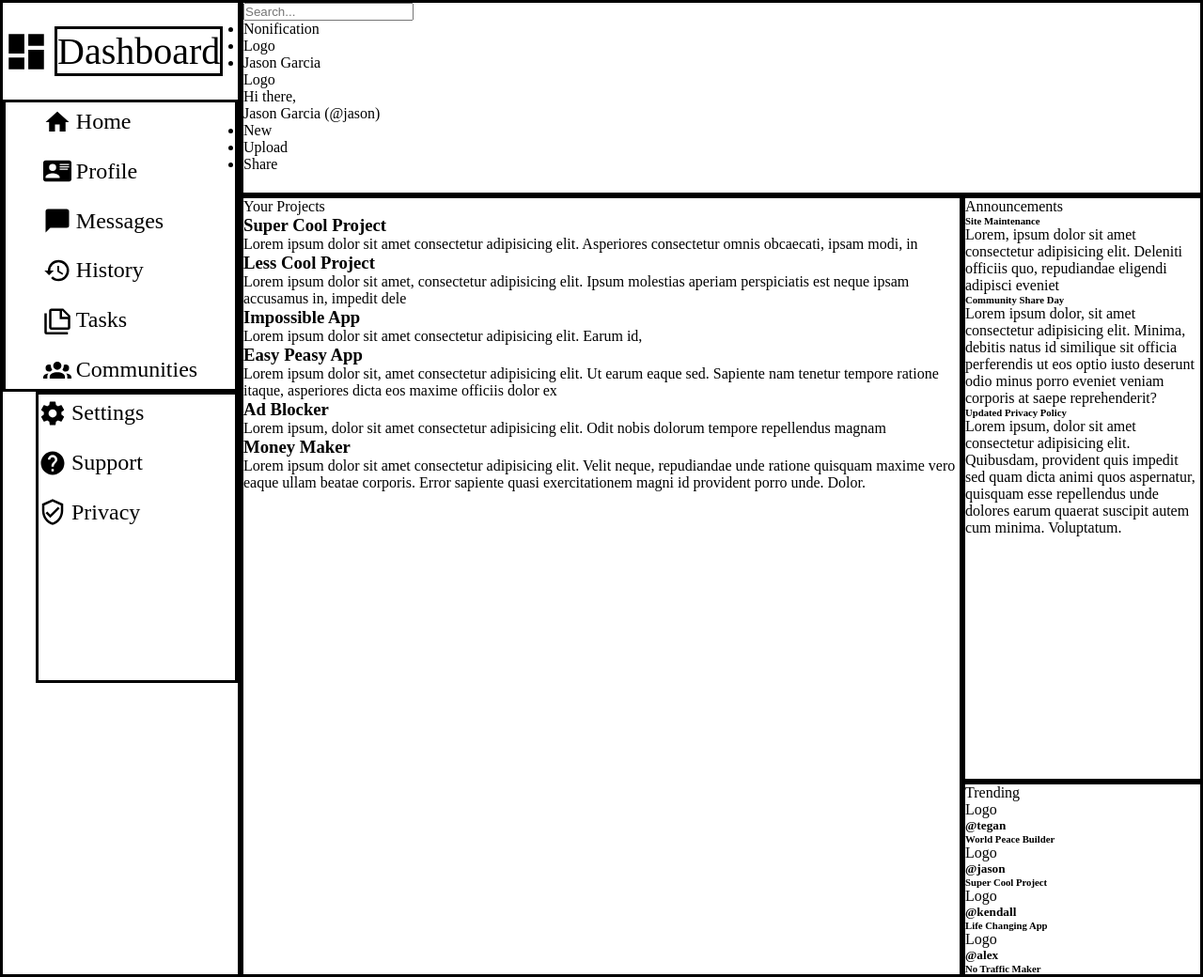
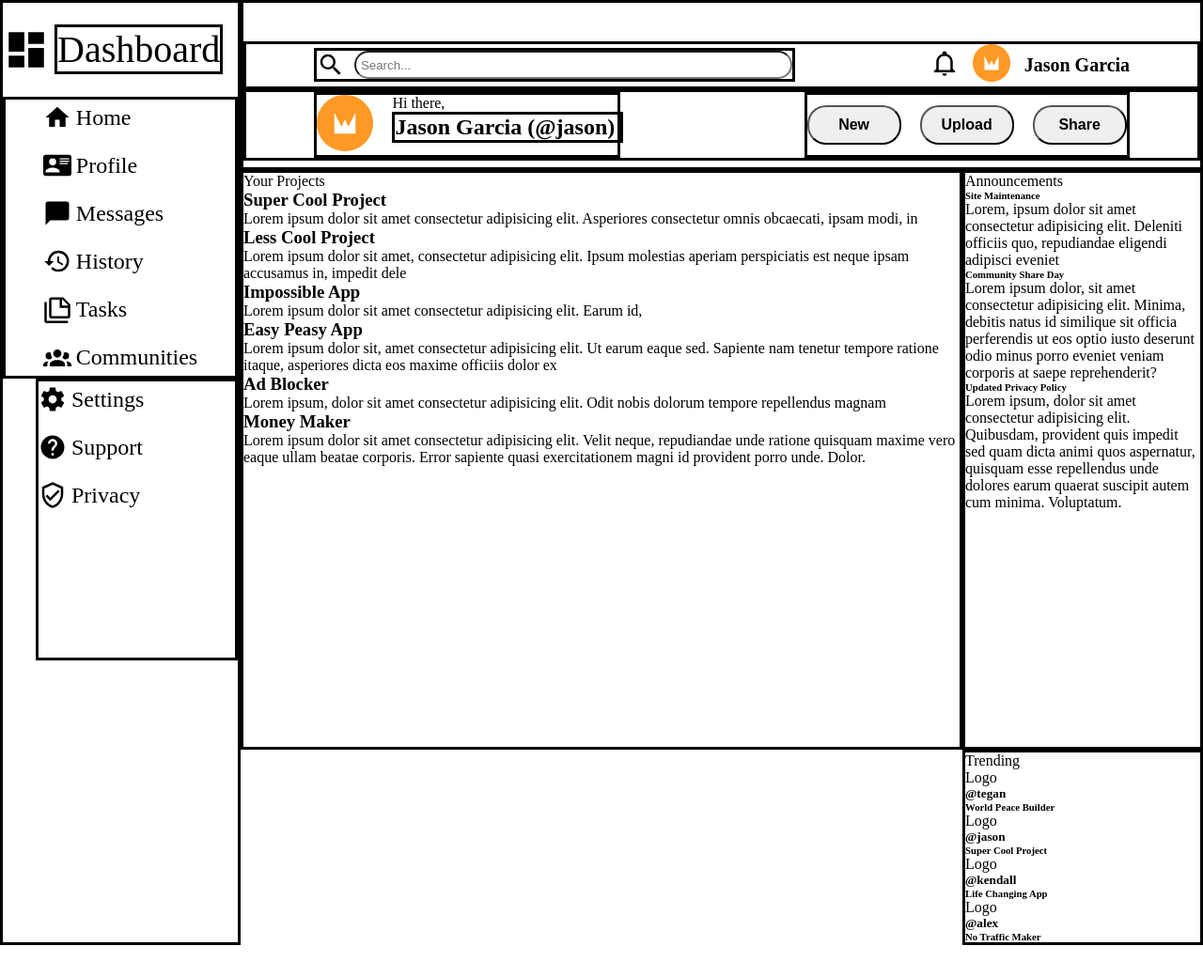
Before and after one commit to JasonG7354/Dashboard, a plain HTML site: page index.html in a window 1280 px wide. Shown: the whole page at 94% size. After the commit the page ends 1006 px from the top, so only its background shows below. Drawn offline with Linux system fonts and the light colour scheme.

Commit message:
Completed Header and Dashboard
I was able to complete the header and dashbaord.
Used flex box to organize the header menu. Added more
svg images. Also added the search bar.
Next step, is to use CSS grid to lay out project
section.

```diff
--- a/index.html
+++ b/index.html
@@ -57,22 +57,31 @@
 
     </nav>
     <div class="header">
-        <div>
-        <input type="text" placeholder="Search...">
-        <ul>
-            <li>Nonification</li>
-            <li>Logo</li>
+        <div class="header-wrap">
+        <div class="header-search">
+            <img class= "menu-image" src="./logos/magnify.svg" alt="An svg logo of a magnifying glass.">
+            <input class="search-box" type="text" placeholder="Search...">
+        </div>
+        <ul class="header-buttons">
+            <li><img class= "menu-image" src="./logos/bell-outline.svg" alt="An svg logo of a nonification bell."></li>
+            <li><img class= "profile-image" src="./logos/wicket-icon-svgrepo-com.svg" alt="An svg of my profile picutre."></li>
             <li>Jason Garcia</li>
         </ul>
         </div>
-        <div>
-            <div>Logo</div>
-            <p>Hi there,</p>
-            <p>Jason Garcia (@jason)</p>
-            <ul>
-                <li>New</li>
-                <li>Upload</li>
-                <li>Share</li>
+        <div class="header-two">
+            <div class="header-two-intro">
+                <div>
+                    <img class= "header-image" src="./logos/wicket-icon-svgrepo-com.svg" alt="An svg of my profile picutre.">
+                </div>
+            <div>
+                <p>Hi there,</p>
+                <p class="header-par">Jason Garcia (@jason)</p>
+            </div>
+            </div>
+            <ul class="subheader">
+                <li><button class="subheader-button">New</button></li>
+                <li><button class="subheader-button">Upload</button></li>
+                <li><button class="subheader-button">Share</button></li>
             </ul>
         </div>
     </div>
--- a/styles.css
+++ b/styles.css
@@ -6,7 +6,7 @@
 .container{
     display: grid;
     grid-template-columns: 1fr 3fr 1fr;
-    grid-template-rows: 1fr 3fr 1fr;
+    grid-template-rows: 18% 3fr 1fr;
 
 }
 
@@ -81,21 +81,99 @@
     grid-column-end: -1;
 }
 
+.header-wrap{
+    display: flex;
+    justify-content: space-around;
+    align-items: center;
+    border: solid;
+    margin-top: 4%;
+}
+
+.header-two-intro{
+    display: flex;
+    gap: 20px;
+    border: solid;
+}
+
+.header-image{
+    width: 60px;
+    height: 60px;
+}
+
+.header-buttons{
+    display: flex;
+    list-style: none;
+    gap: 15px;
+    align-items: center;
+    font-size: 1.25rem;
+    font-weight: bold;
+}
+
+.header-search{
+    display: flex;
+    width: 50%;
+    border: solid;
+    gap: 10px;
+}
+
+.header-par{
+    font-size: 1.5rem;
+    font-weight: bold;
+    border: solid;
+    width: 100%;
+}
+
+.header-two{
+    display: flex;
+    justify-content:space-around;
+    border: solid;
+}
+
+.subheader{
+    display: flex;
+    list-style-type: none;
+    gap: 20px;
+    border: solid;
+    align-items: center;
+    margin-left: 5%;
+
+}
+
+.subheader-button{
+    padding: 10px;
+    border-radius: 20px;
+    width: 100px;
+    font-size: medium;
+    font-weight: bold;
+
+}
+
+.profile-image{
+    width: 40px;
+    height: 40px;
+}
+
+.search-box{
+    width: 100%;
+    padding:5px;
+    border-radius: 15px;
+}
+
 
 
 .projects{
     grid-column-start: 2;
     grid-column-end: 3;
     grid-row-start: 2;
-    grid-row-end: -1;
+    grid-row-end: 3;
     border: solid;
 }
 
 .trending{
     grid-column-start: 3;
-    grid-column-end: -1;
+    grid-column-end: 4;
     grid-row-start: 3;
-    grid-row-end: 4;
+    grid-row-end: 3;
     border: solid;
 }
 
```
Also changed, not shown: logos/bell-outline.svg (added), logos/magnify.svg (added), logos/neon-app-icon-svgrepo-com.svg (added), logos/treasuredata-icon-svgrepo-com.svg (added), logos/wicket-icon-svgrepo-com.svg (added), logos/xwiki-icon-svgrepo-com.svg (added), 5 other files.
